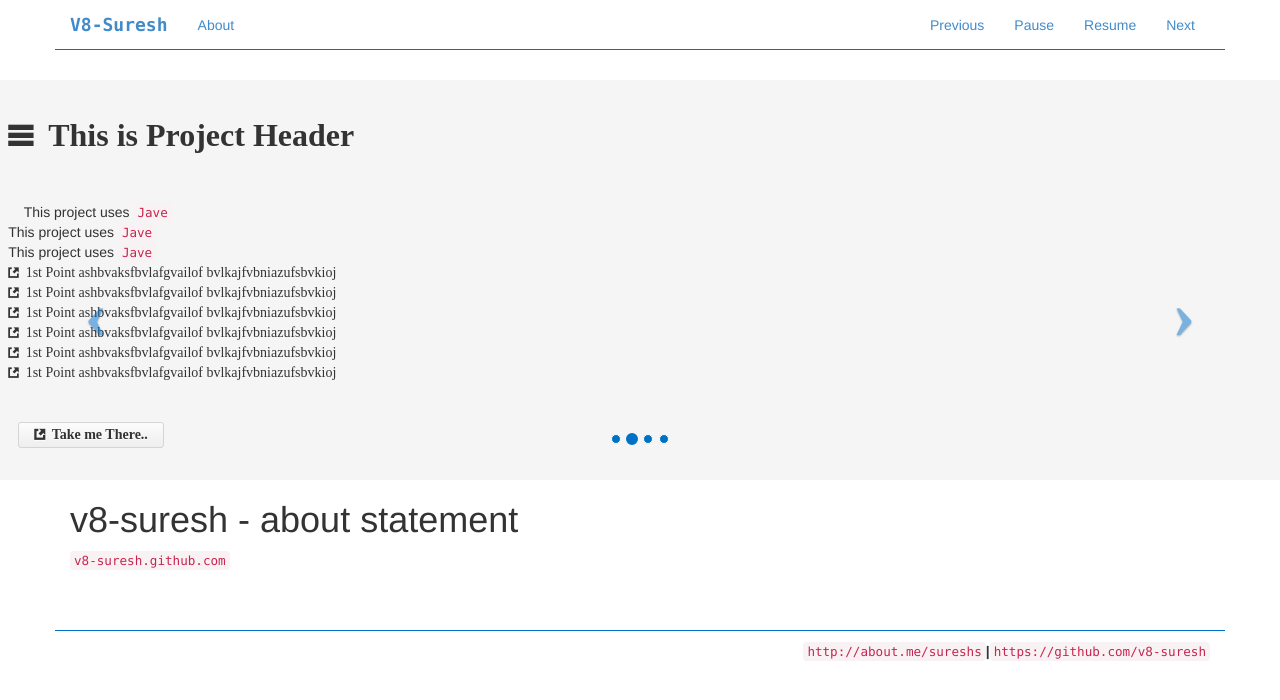
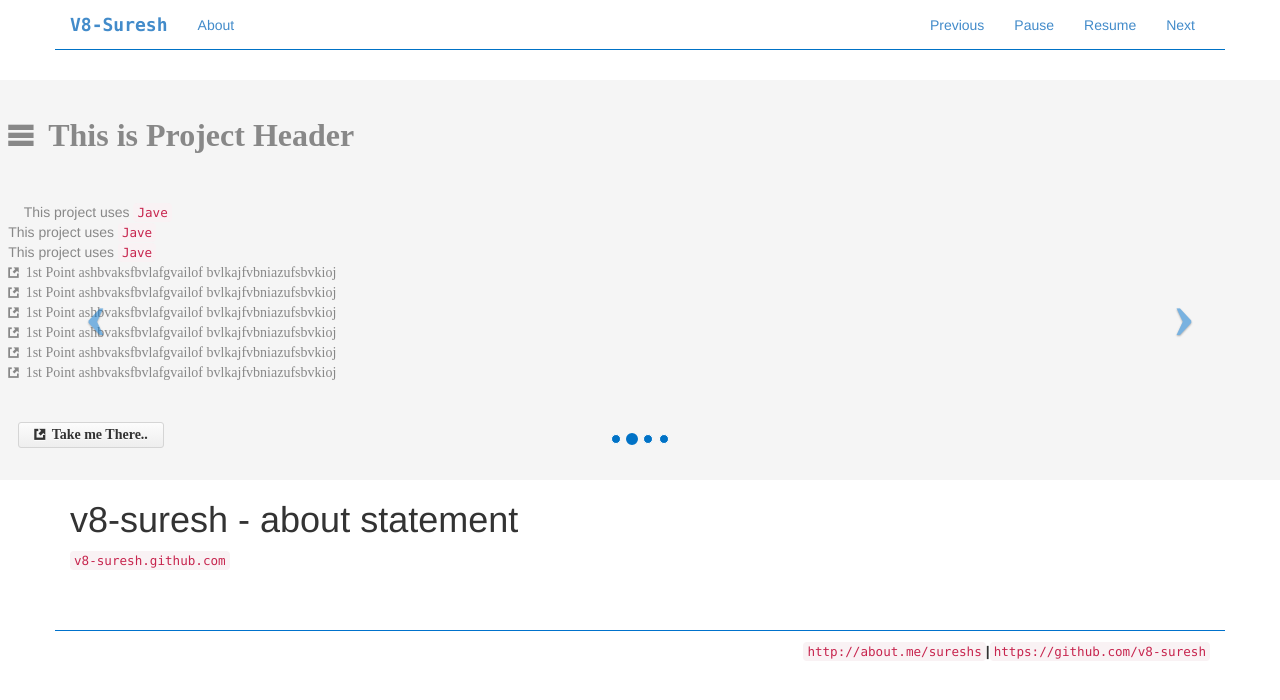
Before and after one commit to v8-suresh/v8-suresh.github.io, a plain HTML site: page index.html in a window 1280 px wide. Drawn offline with Linux system fonts and the light colour scheme.

Commit message:
Changes with octicons - more colours update

```diff
--- a/css/page.css
+++ b/css/page.css
@@ -238,12 +238,14 @@ body {
 .projHeader{
     padding: 20px 10px;
     /*border: dashed #269abc 1px;*/
+    color: #888;
     font: normal normal bolder 16px Helvetica, arial, freesans, clean, sans-serif, "Segoe UI Emoji", "Segoe UI Symbol";
 }
 
 .projContent{
     /*border: dashed blue 1px;*/
     padding: 20px 10px;
+    color: #888;
 }
 
 .projPoint{
```
